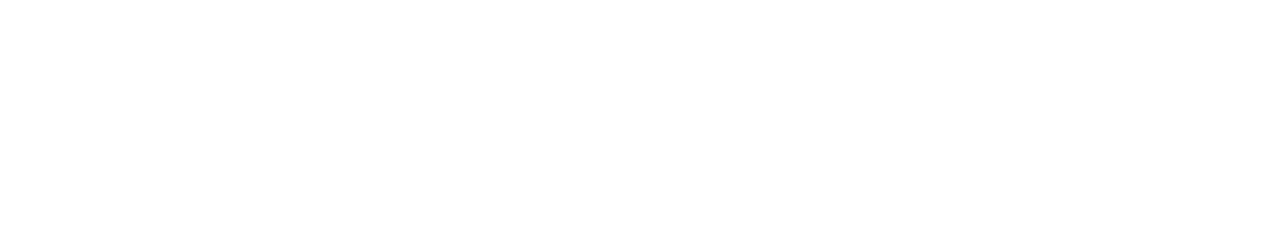
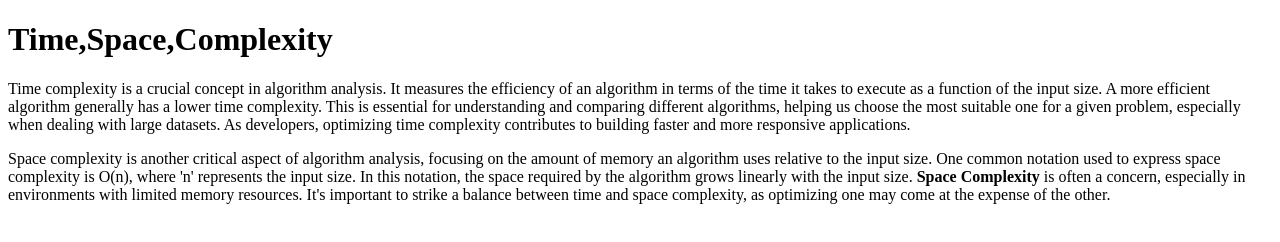
Before and after one commit to acciojob/time-and-space-complexity-mayur3215, a website: page main.html in a window 1280 px wide. Drawn offline with Linux system fonts and the light colour scheme.

Commit message:
created a submission

```diff
--- a/main.html
+++ b/main.html
@@ -7,6 +7,9 @@
 </head>
 
 <body>
+	<h1>Time,Space,Complexity</h1>
+	<p>Time complexity is a crucial concept in algorithm analysis. It measures the efficiency of an algorithm in terms of the time it takes to execute as a function of the input size. A more efficient algorithm generally has a lower time complexity. This is essential for understanding and comparing different algorithms, helping us choose the most suitable one for a given problem, especially when dealing with large datasets. As developers, optimizing time complexity contributes to building faster and more responsive applications.</p>
+	<p>Space complexity is another critical aspect of algorithm analysis, focusing on the amount of memory an algorithm uses relative to the input size. One common notation used to express space complexity is O(n), where 'n' represents the input size. In this notation, the space required by the algorithm grows linearly with the input size. <b>Space Complexity</b> is often a concern, especially in environments with limited memory resources. It's important to strike a balance between time and space complexity, as optimizing one may come at the expense of the other.</p>
 	<!-- the entire body must be written by student -->
     <script type="text/javascript" src="./script.js">
 </script>
```
